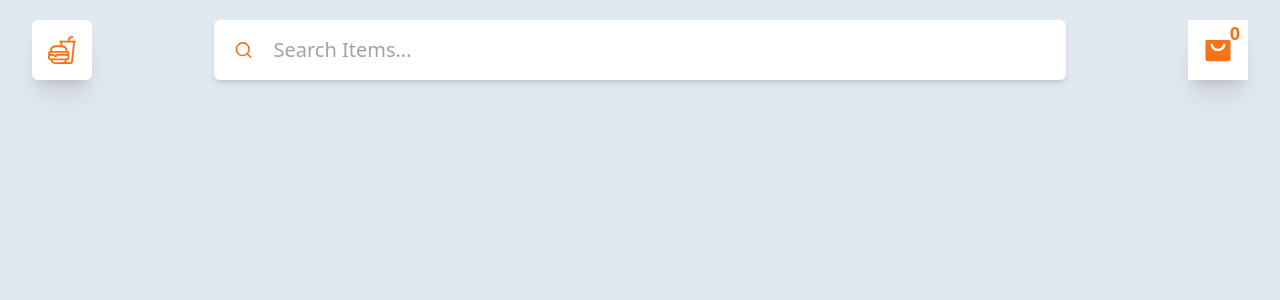
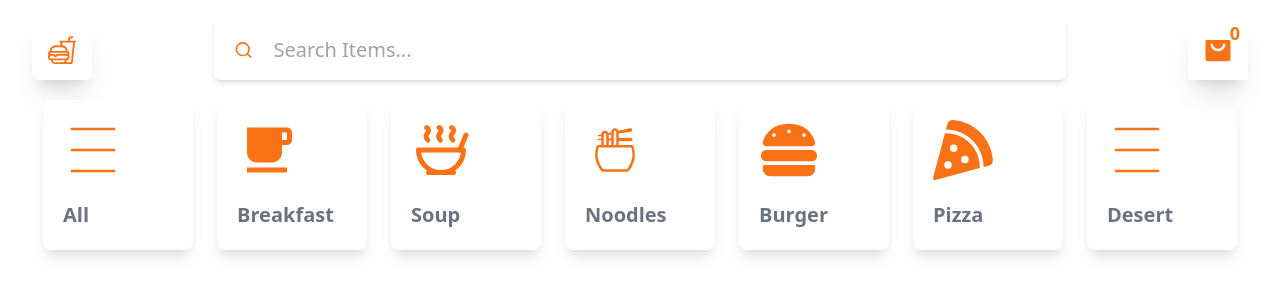
Before and after one commit to Torabarnob203311003/Food-Delivery, a React (Vite) app: page / in a window 1280 px wide. Shown: the top 300 px of the page. Built offline with nearby package versions, Linux system fonts and the light colour scheme.

Commit message:
Catagoration Done

```diff
--- /dev/null
+++ b/src/Components/Catagories.jsx
@@ -0,0 +1,45 @@
+import { CiMenuBurger } from 'react-icons/ci';
+import { MdFreeBreakfast } from 'react-icons/md';
+import { LuSoup } from 'react-icons/lu';
+import { CiBowlNoodles } from 'react-icons/ci';
+import { FaBurger } from 'react-icons/fa6';
+import { FaPizzaSlice } from 'react-icons/fa6';
+
+const Catagories = [
+  {
+    id: 1,
+    name: 'All ',
+    icon: <CiMenuBurger className='w-[60px] h-[60px] text-orange-500' />,
+  },
+  {
+    id: 2,
+    name: 'Breakfast  ',
+    icon: <MdFreeBreakfast className='w-[60px] h-[60px] text-orange-500' />,
+  },
+  {
+    id: 3,
+    name: 'Soup ',
+    icon: <LuSoup className='w-[60px] h-[60px] text-orange-500' />,
+  },
+  {
+    id: 4,
+    name: 'Noodles ',
+    icon: <CiBowlNoodles className='w-[60px] h-[60px] text-orange-500' />,
+  },
+  {
+    id: 5,
+    name: 'Burger ',
+    icon: <FaBurger className='w-[60px] h-[60px] text-orange-500' />,
+  },
+  {
+    id: 6,
+    name: 'Pizza ',
+    icon: <FaPizzaSlice className='w-[60px] h-[60px] text-orange-500' />,
+  },
+  {
+    id: 7,
+    name: 'Desert ',
+    icon: <CiMenuBurger className='w-[60px] h-[60px] text-orange-500' />,
+  },
+];
+export default Catagories;
--- a/src/pages/Home.jsx
+++ b/src/pages/Home.jsx
@@ -1,10 +1,22 @@
 import React from 'react';
 import Nav from '../Components/Nav';
+import Catagories from '../Components/Catagories';
 
 function Home() {
   return (
-    <div className=' bg-slate-200 w-full min-h-[100vh]'>
+    <div className=' bg-white w-full min-h-[100vh]'>
       <Nav />
+
+      <div className=' flex flex-wrap justify-center items-center gap-6 w-[100%]'>
+        {Catagories.map(item => {
+          return (
+            <div className=' w-[150px] h-[150px ] bg-white flex  flex-col items-start gap-5 p-5 justify-start text-[20px] font-semibold text-gray-500 rounded-lg shadow-lg hover:bg-yellow-100  cursor-pointer  transition-all duration-200 '>
+              {item.icon}
+              {item.name}
+            </div>
+          );
+        })}
+      </div>
     </div>
   );
 }
```
